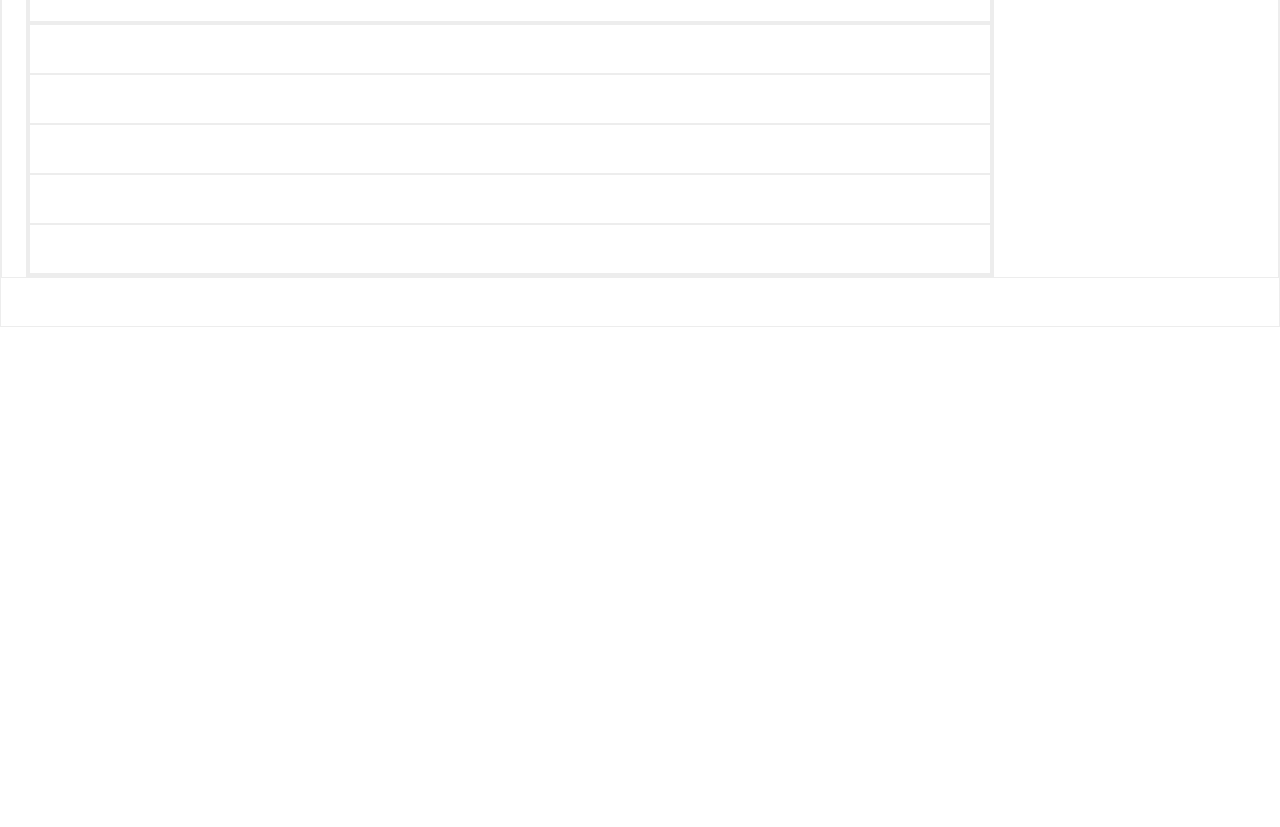
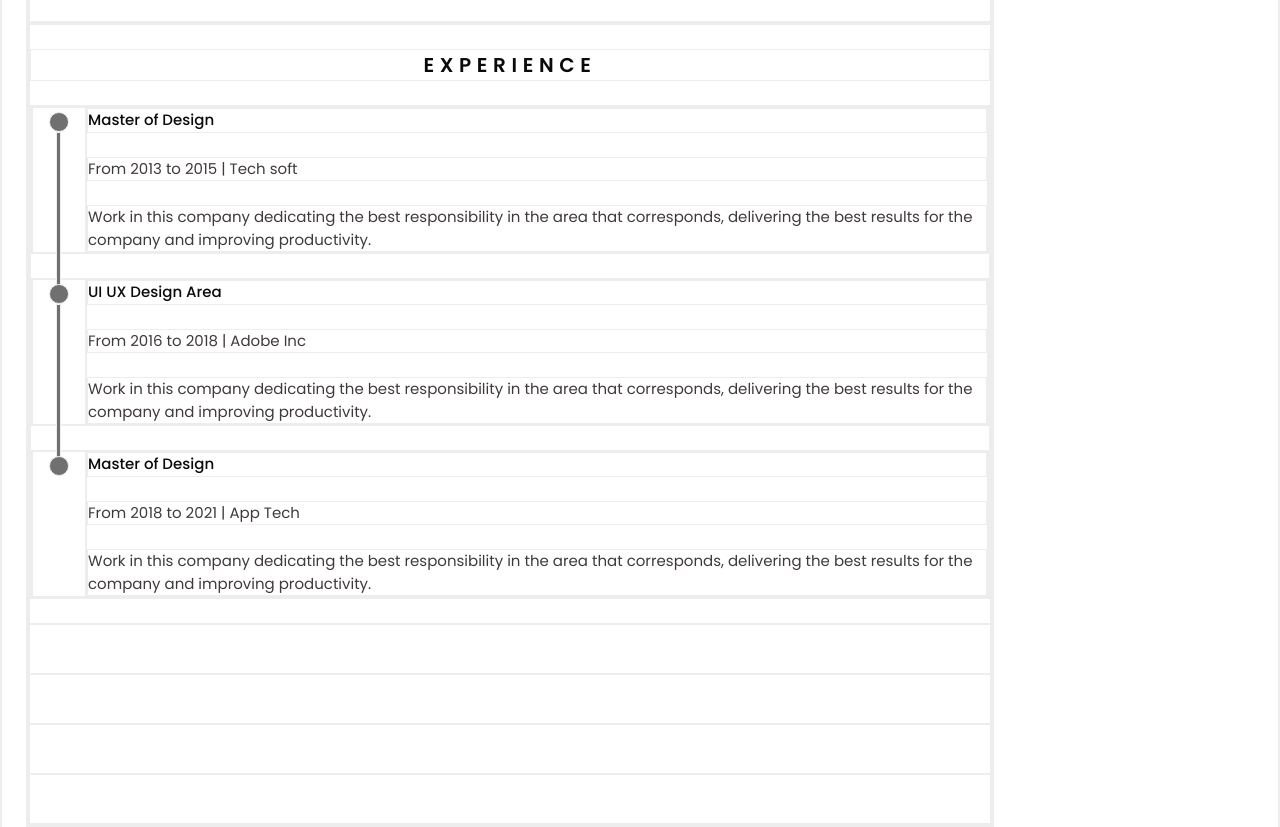
Before and after one commit to wildan1615/Resume, a website: page src/index.html in a window 1280 px wide. Shown: the part 1316-2143 px from the top of the page. Before the commit the page ends 1643 px from the top, so only its background shows below. Drawn offline with nearby package versions, Linux system fonts and the light colour scheme.

Commit message:
membuat experience section

```diff
--- a/src/index.html
+++ b/src/index.html
@@ -149,7 +149,53 @@
             <div class="resume__right">
                 <!--========== EXPERIENCE ==========-->
                 <section class="experience section" id="experience">
-
+                    <div class="section-title">Experience</div>
+                    <div class="experience-container bd-grid">
+                        <div class="flex">
+                            <div class="px-4">
+                                <span class="experience-rounded"></span>
+                                <span class="experience-line"></span>
+                            </div>
+                            <div class="experience-data bd-grid">
+                                <h3 class="experience-title">Master of Design</h3>
+                                <span class="experience-company">
+                                    From 2013 to 2015 | Tech soft
+                                </span>
+                                <p class="experience-description">
+                                    Work in this company dedicating the best responsibility in the area that corresponds, delivering the best results for the company and improving productivity.
+                                </p>
+                            </div>
+                        </div>
+                        <div class="flex">
+                            <div class="px-4">
+                                <span class="experience-rounded"></span>
+                                <span class="experience-line"></span>
+                            </div>
+                            <div class="experience-data bd-grid">
+                                <h3 class="experience-title">UI UX Design Area</h3>
+                                <span class="experience-company">
+                                    From 2016 to 2018 | Adobe Inc
+                                </span>
+                                <p class="experience-description">
+                                    Work in this company dedicating the best responsibility in the area that corresponds, delivering the best results for the company and improving productivity.
+                                </p>
+                            </div>
+                        </div>
+                        <div class="flex">
+                            <div class="px-4">
+                                <span class="experience-rounded"></span>
+                            </div>
+                            <div class="experience-data bd-grid">
+                                <h3 class="experience-title">Master of Design</h3>
+                                <span class="experience-company">
+                                    From 2018 to 2021 | App Tech
+                                </span>
+                                <p class="experience-description">
+                                    Work in this company dedicating the best responsibility in the area that corresponds, delivering the best results for the company and improving productivity.
+                                </p>
+                            </div>
+                        </div>
+                    </div>
                 </section>
 
                 <!--========== CERTIFICATES ==========-->
--- a/src/input.css
+++ b/src/input.css
@@ -85,6 +85,24 @@
         background-color: theme(colors.color-text);
         margin-right: .75rem;
     }
+
+    .experience-rounded {
+        display: block;
+        position: relative;
+        width: 20px;
+        height: 20px;
+        background-color: theme(colors.color-light);
+        border-radius: 50%;
+        margin-top: .25rem;
+    }
+
+    .experience-line {
+        display: block;
+        width: 5px;
+        height: 110%;
+        background-color: theme(colors.color-light);
+        transform: translate(7px, 0);
+    }
 }
 
 .bd-container {
```
Also changed, not shown: dist/output.css.
